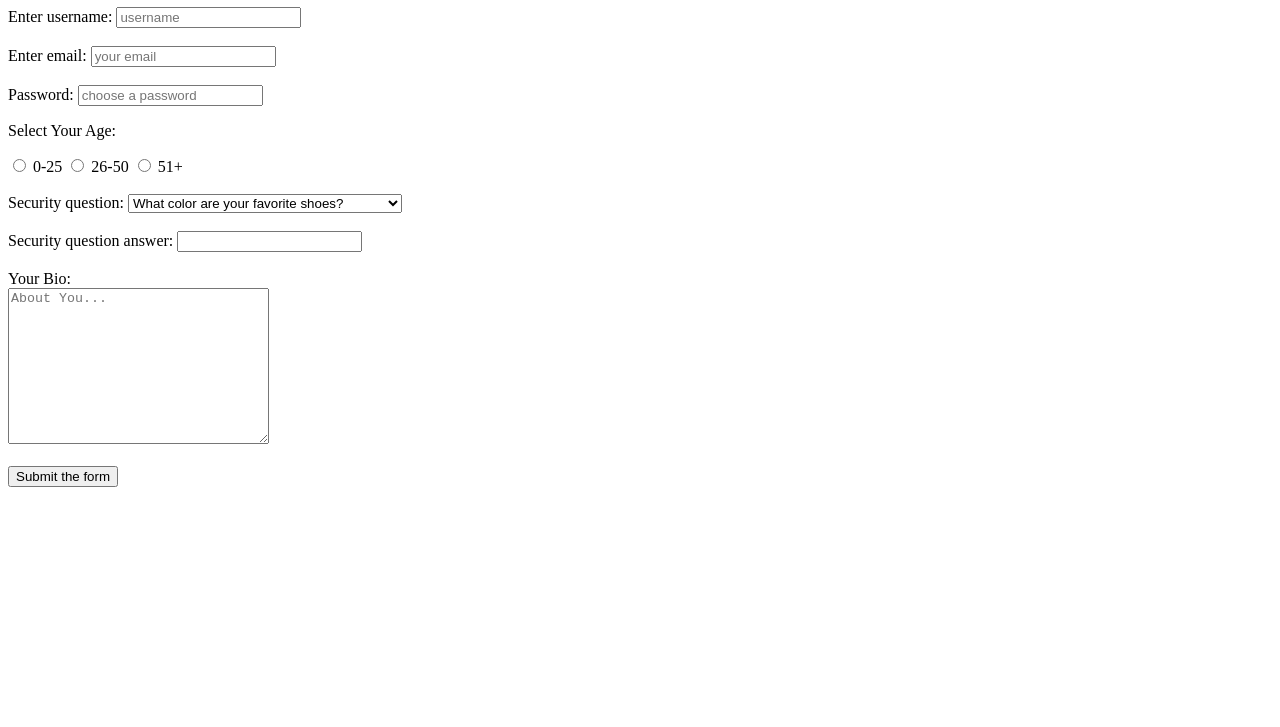
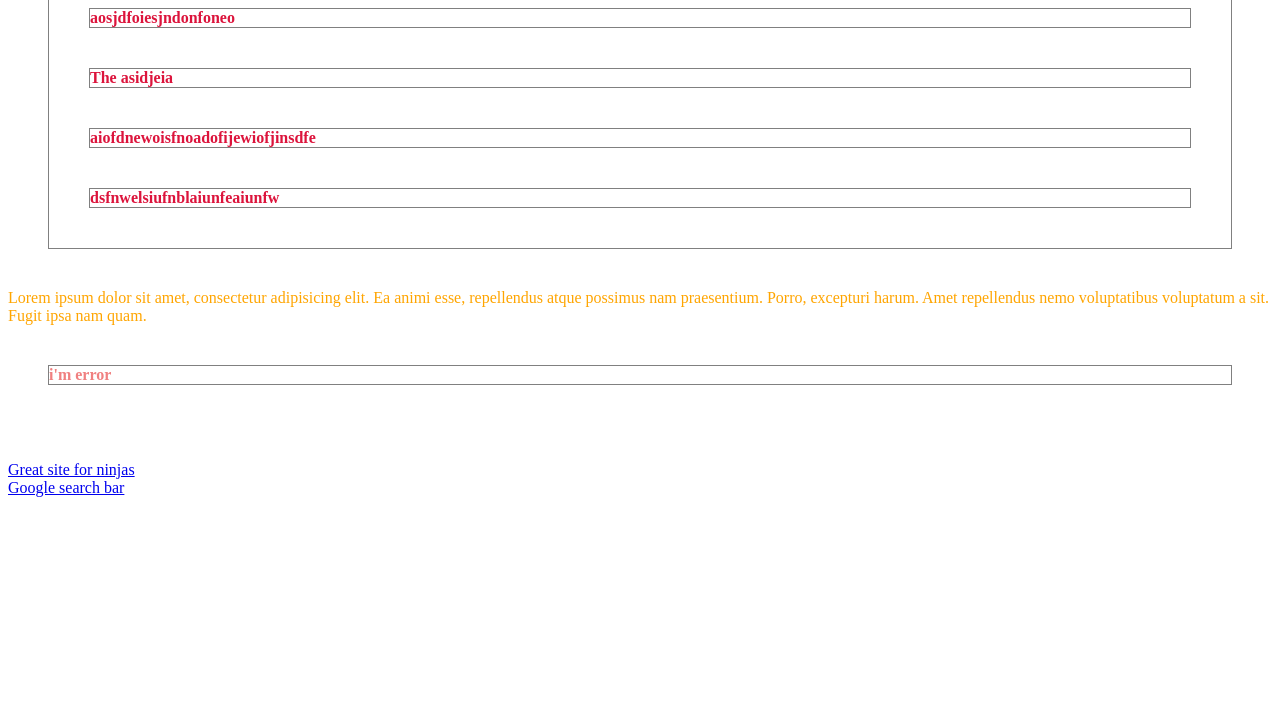
Before and after one commit to Haxodrat/HTML-CSS-Proj, a plain HTML site: page index.html in a window 1280 px wide. Shown: the part 73-800 px from the top of the page. Drawn offline with Linux system fonts and the light colour scheme.

Commit message:
CSS Stylesheet

```diff
--- a/index.html
+++ b/index.html
@@ -1,97 +1,64 @@
-<!-- defines this file as html file -->
 <!DOCTYPE html>
 <html>
 <head>
-    <title>HTML Forms</title>
+    <link rel="stylesheet" href="styles.css">
+    <title>CSS Basics</title>
 </head>
 <body>
 
-    <h1>HTML Forms</h1>
+    <div id="content">
 
-    <!-- form is input space, label tells the user what value should be entered in the for attribute, id gives unique id for each input, name groups input fields together-->
-    <form>
-        <label for="username">Enter username: </label>
-        <input type="text" id="username" name="username" placeholder="username" required>
-        <br><br>
-        <label for="email">Enter email: </label>
-        <input type="email" id="email" name="email" placeholder="your email" required>
-        <br><br>
-        <label for="password">Password: </label>
-        <input type="password" id="password" name="password" placeholder="choose a password" required>
+        <p class="error">aosjdfoiesjndonfoneo</p>
+        <p class="success">The asidjeia</p>
+        <p class="success feedback">aiofdnewoisfnoadofijewiofjinsdfe</p>
+        <p>dsfnwelsiufnblaiunfeaiunfw</p>
 
-        <p>Select Your Age: </p>
+    </div>
 
-        <input type="radio" name="age" value="0-25" id="option-1">
-        <label for="option-1">0-25</label>
-        <input type="radio" name="age" value="26-50" id="option-2">
-        <label for="option-1">26-50</label>
-        <input type="radio" name="age" value="51+" id="option-3">
-        <label for="option-1">51+</label>
+    <p>Lorem ipsum dolor sit amet, consectetur adipisicing
+        elit. Ea animi esse, repellendus atque possimus nam
+        praesentium. Porro, excepturi harum. Amet repellendus
+        nemo voluptatibus voluptatum a sit. Fugit ipsa nam quam.</p>
+
+    <div class="error">i'm error</div>
 
     <br><br>
 
-        <label for="question">Security question: </label>
-        <select name="question" id="question">
-            <option value="q1">What color are your favorite shoes?</option>
-            <option value="q2">If you could be a veggie, what would it be?</option>
-            <option value="q3">What is your best security question?</option>
-        </select>
+    <a href="https://www.thenetninja.co.uk">Great site for ninjas</a>
+    <br>
+    <a href="https://www.google.com">Google search bar</a>
 
-        <br><br>
+    <!-- <h2>Inline elements</h2>
 
-        <label for="">Security question answer: </label>
-        <input type="text" id="answer" name="answer">
+    <span>Span tag</span>
+    <em>em tag</em>
+    <a href="">Anchor tag</a>
+    <span>Span tag</span>
 
-        <br><br>
+    <h2>Block-level elements</h2>
 
-        <label for="bio">Your Bio: </label><br>
-        <textarea name="bio" id="bio" cols="30" rows="10" placeholder="About You..."></textarea>
+    <div>div tag</div>
+    <div>another div tag</div>
+    <h3>h3 tag</h3>
+    <p>paragraph tag</p>
+    <ul>
+        <li>li tag</li>
+        <li>another li tag</li>
+    </ul> -->
 
-        <br><br>
+    <!-- <h1>CSS Basics</h1>
 
-        <input type="submit" value="Submit the form">
-
-    </form>
-
-    <!-- <div>
-        <p>Hello, <strong>ninjas</strong></p>
-        <p>First <small>web</small> <em>page!</em></p>
-        <a href="https://www.thenetninja.co.uk">the net ninja website</a>
-        <a href="about.html">About Page</a>
-    </div>
+    <p>saoifnaeoiniosniofnoidsjioj</p>
 
     <div>
-        <h1>Heading 1</h1>
-        <h2>Heading 2</h2>
-        <h3>Heading 3</h3>
-        <h4>Heading 4</h4>
-    </div>
-
-    <div>
+        <h2>Ninjas available for hire</h2>
+        <p>isahfiosnojdnsofoiejofijoisj</p>
         <ul>
-            <li>Yoshi</li>
-            <li>Luigi</li>
-            <li>Toad</li>
+            <li>Ninja Yoshi</li>
+            <li>Ninja Mario</li>
+            <li>Ninja Shaun</li>
         </ul>
     </div> -->
 
-
-    <!-- Acts a little different from p-->
-    <!-- <span>I am a <br>span tag</span>
-
-    <!-- horizontal line -->
-    <!-- <hr>
-
-    <!--insert an image, src tells browser what image to display -->
-    <!-- <img src="img/Blue IBM Background.png" alt="Picture of IBM Accelerate">
-
-    <blockquote cite="http://www.oscarwildesite.com">
-        we are all in the gutter, but some of us are looking at the stars
-    </blockquote>
-
-    <p style="color: orange;">style me :)</p>
-
-
 </body>
-
 </html>
--- /dev/null
+++ b/styles.css
@@ -0,0 +1,87 @@
+/* Block-level Elements, take whole line */
+/* .error{
+    color: red;
+}
+p.error{
+    color: yellow;
+}
+p.success{
+    color: rgb(21, 21, 182);
+}
+p.success.feedback{
+    border: 1px dashed green;
+}
+div#content{
+    background-color: #ebebeb;
+    padding: 20px;
+} */
+/*descendant selectors have spaces so by doing div .error you are looking for .error in div while div.error is not a descendant selector and gets div with class error*/
+/* div .error{
+    color: purple;
+} */
+/* * searches for any href that contains string, = just matches equally, $ gets any that end with string*/
+/* a[href*="thenetninja"]{
+    background-color: blue;
+    color: white;
+    text-decoration: none;
+    font-weight: bold;
+    text-transform: uppercase;
+}
+a[href$=".com"]{
+    color: green;
+} */
+div{
+    color: lightcoral;
+    border: 1px solid grey;
+    margin: 40px;
+    font-weight: bold;
+}
+div p{
+    border: inherit;
+    margin: inherit;
+    color: crimson;
+}
+p{
+    color: orange;
+}
+/* div{
+    border: 2px solid crimson;
+    margin: 20px;
+    padding: 20px;
+} */
+/* h1{
+    color: orange;
+    background-color: slategray;
+    font-size: 25px;
+    text-decoration: underline;
+    font-family: arial;
+    text-align: center;
+}
+p{
+    color: slategray;
+    text-align: right;
+    line-height: 30px;
+    letter-spacing: 3px;
+    column-count: 2;
+    column-gap: 50px;
+}
+ul{
+    /* border-width: 4px;
+    border-style: solid;
+    border-color: crimson; */
+    /* border: 4px solid crimson; */
+    /* border-bottom: 4px dotted crimson;
+    border-left: 8px dashed crimson;
+}
+li{
+    list-style-type: none;
+    /* text-shadow: 2px 2px lightgrey; */
+    /* text-shadow: 2px 2px #56d350; */
+/*}*/
+/* Inline Elements are elements within code like span or img or a href */
+
+/* span{
+    display: inline-block;
+    margin: 20px;
+    padding: 20px;
+} */
```
Also changed, not shown: aboutx.html (added, +23 -0 lines), index1.html (added, +97 -0 lines). Lines whose indentation alone changed are shown as unchanged.
